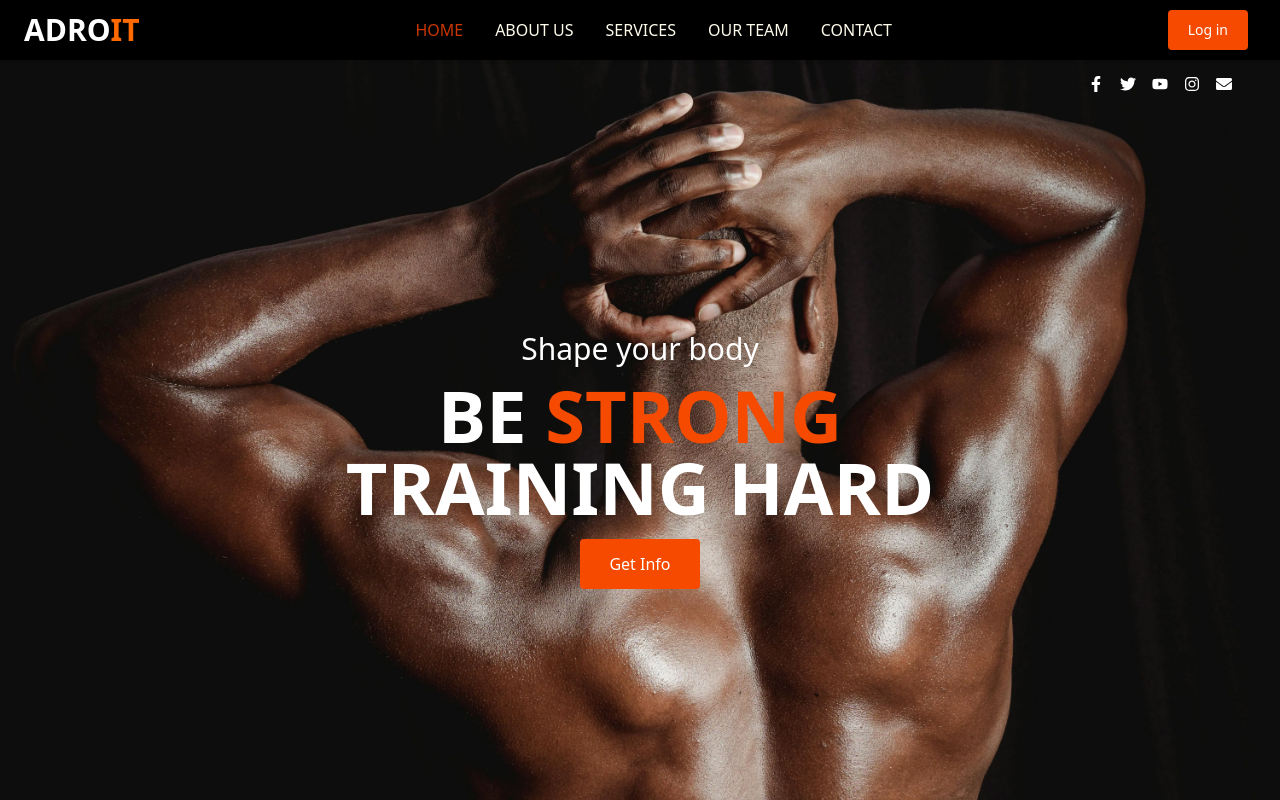
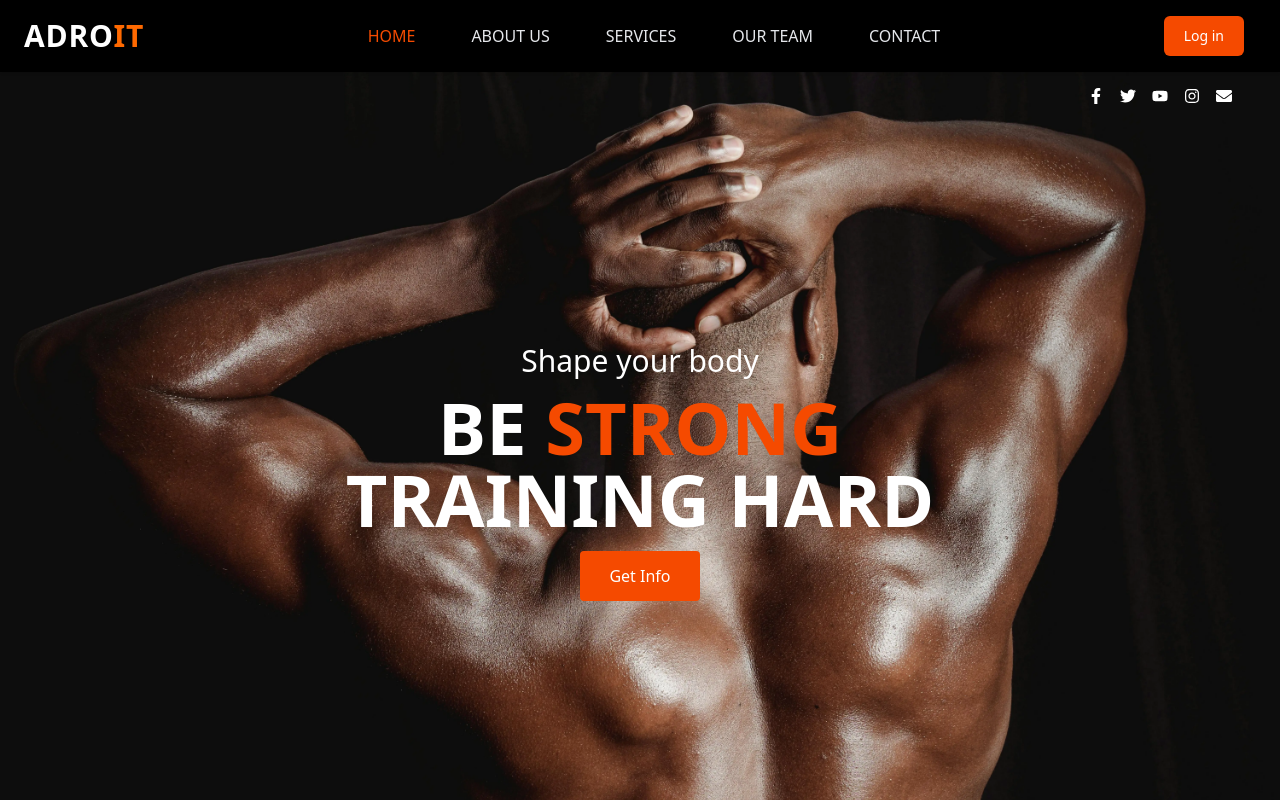
Before and after one commit to rehan2003gupta/Adroit_gym, a React (Vite) app: page / in a window 1280 px wide. Shown: the top 800 px of the page. Built offline with nearby package versions, Linux system fonts and the light colour scheme; no server answers.

Commit message:
Update GymCard and Header components for improved styling and responsiveness

```diff
--- a/src/Components/Gymcard.jsx
+++ b/src/Components/Gymcard.jsx
@@ -86,7 +86,7 @@ export default function GymCard() {
   className="min-h-screen flex items-center justify-center flex-col p-6 bg-cover bg-center"
   style={{ backgroundImage: `url(${BackgroundImage})` }}
 >
-  <h2 className="text-3xl md:text-4xl font-extrabold text-gray-100 mb-10 hover:text-orange-500 tansition-all duration-200 drop-shadow-lg text-center">
+  <h2 className="text-3xl md:text-4xl font-extrabold text-orange-500 hover:text-orange-600 mb-10  tansition-all duration-200 drop-shadow-lg text-center">
     Your Profile
   </h2>
 
@@ -98,7 +98,7 @@ export default function GymCard() {
     <div className="w-full max-w-md flex justify-center">
       <div
         key={userData.id}
-        className="relative w-full shadow-amber-50  rounded-xl overflow-hidden shadow-lg transform hover:[transform:scale3d(1.2,1.2,1.2)] transition duration-300 ring-1 ring-white/10"
+        className="relative w-full shadow-amber-50  rounded-xl overflow-hidden shadow-lg transform hover:scale-110 transition duration-300 ring-1 ring-white/10"
         style={{
           background:
             "linear-gradient(to bottom right, #000000, #9343ea, #cfcdc9)",
--- a/src/Components/Header/Header.jsx
+++ b/src/Components/Header/Header.jsx
@@ -4,7 +4,7 @@ import Login from "../Login";
 import UserContext from "../Store"; // context
 import { signOut } from "firebase/auth";
 import { auth } from "../firebase"; // your firebase config
-import account from "../../assets/Images/account.png"
+import account from "../../assets/Images/account.png";
 export default function Header() {
   const [isMenuOpen, setIsMenuOpen] = useState(false);
   const [showLogin, setShowLogin] = useState(false);
@@ -14,50 +14,61 @@ export default function Header() {
     try {
       await signOut(auth);
       setUser(null);
-      navigate("/")
+      navigate("/");
     } catch (error) {
       console.error("Logout error:", error.message);
     }
   };
-  const navigate=useNavigate();
-  const handleUser=()=>{
-    navigate("/gymcard")
-  }
+  const navigate = useNavigate();
+  const handleUser = () => {
+    navigate("/gymcard");
+  };
 
   return (
     <>
       <header className="shadow sticky z-50 top-0">
-        <nav className="bg-black border-gray-200 px-4 lg:px-6 py-2.5">
+        <nav className="bg-black border-gray-200 px-4 sm:px-6 py-3 sm:py-4">
           <div className="flex flex-wrap justify-between items-center mx-auto max-w-screen-xl">
-
             {/* Logo */}
             <Link to="/" className="flex items-center">
-              <h2 className="text-3xl font-extrabold text-white">
+              <h2 className="text-2xl sm:text-3xl font-extrabold text-white tracking-wide">
                 <span className="text-white">ADRO</span>
                 <span className="text-orange-500">IT</span>
               </h2>
             </Link>
 
             {/* Right Side Actions */}
-            <div className="flex items-center lg:order-2">
+            <div className="flex items-center lg:order-2 space-x-2 sm:space-x-3">
               {user ? (
                 <>
-                  <span className="text-white font-medium mr-3">Hi, <span className="text-orange-500 " >{user?.email?.split('@')[0]}</span></span>
+                  <span className="hidden sm:inline text-white font-medium mr-1 sm:mr-3">
+                    Hi,{" "}
+                    <span className="text-orange-500">
+                      {user?.email?.split("@")[0]}
+                    </span>
+                  </span>
                   <button
                     onClick={handleLogout}
-                    className="text-white transition-all duration-200 hover:border-orange-600 bg-red-600 hover:bg-white hover:text-red-600 font-medium rounded-sm text-sm px-4 lg:px-5 py-2 lg:py-2.5 mr-2 focus:outline-none"
+                    className="text-white text-xs sm:text-sm transition-all duration-200 hover:border-orange-600 bg-red-600 hover:bg-white hover:text-red-600 font-medium rounded-md px-3 sm:px-5 py-2 sm:py-2.5 focus:outline-none"
                   >
                     Logout
                   </button>
-                  <button onClick={handleUser}>
-                    <img className="object-contain w-10 h-10" src={account} alt="" style={{ filter: 'invert(94%) sepia(58%) saturate(500%) hue-rotate(-20deg) brightness(95%) contrast(90%)' }} />
+                  <button onClick={handleUser} className="p-1 sm:p-0">
+                    <img
+                      className="object-contain w-9 h-9 sm:w-10 sm:h-10"
+                      src={account}
+                      alt=""
+                      style={{
+                        filter:
+                          "invert(94%) sepia(58%) saturate(500%) hue-rotate(-20deg) brightness(95%) contrast(90%)",
+                      }}
+                    />
                   </button>
                 </>
-
               ) : (
                 <button
                   onClick={() => setShowLogin(true)}
-                  className="text-white transition-all duration-200 hover:border-orange-600 bg-orange-600 hover:bg-white hover:text-orange-600 font-medium rounded-sm text-sm px-4 lg:px-5 py-2 lg:py-2.5 mr-2 focus:outline-none"
+                  className="text-white text-xs sm:text-sm transition-all duration-200 hover:border-orange-600 bg-orange-600 hover:bg-white hover:text-orange-600 font-medium rounded-md px-3 sm:px-5 py-2 sm:py-2.5 focus:outline-none"
                 >
                   Log in
                 </button>
@@ -66,7 +77,7 @@ export default function Header() {
               {/* Hamburger Menu */}
               <button
                 type="button"
-                className="inline-flex items-center p-2 w-10 h-10 justify-center text-sm text-white rounded-lg lg:hidden hover:bg-gray-800 focus:outline-none"
+                className="inline-flex items-center justify-center p-2 w-10 h-10 text-white rounded-md lg:hidden hover:bg-gray-800 focus:outline-none"
                 onClick={() => setIsMenuOpen(!isMenuOpen)}
               >
                 <svg
@@ -96,9 +107,11 @@ export default function Header() {
 
             {/* Navigation Menu */}
             <div
-              className={`${isMenuOpen ? "block" : "hidden"} justify-between items-center w-full lg:flex lg:w-auto lg:order-1`}
+              className={`${
+                isMenuOpen ? "block" : "hidden"
+              } w-full lg:flex lg:w-auto lg:order-1`}
             >
-              <ul className="flex flex-col mt-4 font-medium lg:flex-row lg:space-x-8 lg:mt-0">
+              <ul className="flex flex-col mt-4 font-medium lg:flex-row lg:space-x-8 lg:mt-0 text-center lg:text-left">
                 {[
                   { name: "HOME", path: "/" },
                   { name: "ABOUT US", path: "/about" },
@@ -110,9 +123,11 @@ export default function Header() {
                     <NavLink
                       to={item.path}
                       className={({ isActive }) =>
-                        `block py-2 pr-4 pl-3 duration-200 ${
-                          isActive ? "text-orange-700" : "text-amber-50"
-                        } border-b border-gray-100 hover:bg-gray-50 lg:hover:bg-transparent lg:border-0 hover:text-orange-700 lg:p-0`
+                        `block py-2 px-3 rounded-md transition duration-200 ${
+                          isActive
+                            ? "bg-orange-600 text-white lg:bg-transparent lg:text-orange-600"
+                            : "text-gray-200 hover:bg-gray-800 lg:hover:bg-transparent hover:text-orange-500"
+                        }`
                       }
                       onClick={() => setIsMenuOpen(false)}
                     >
```
